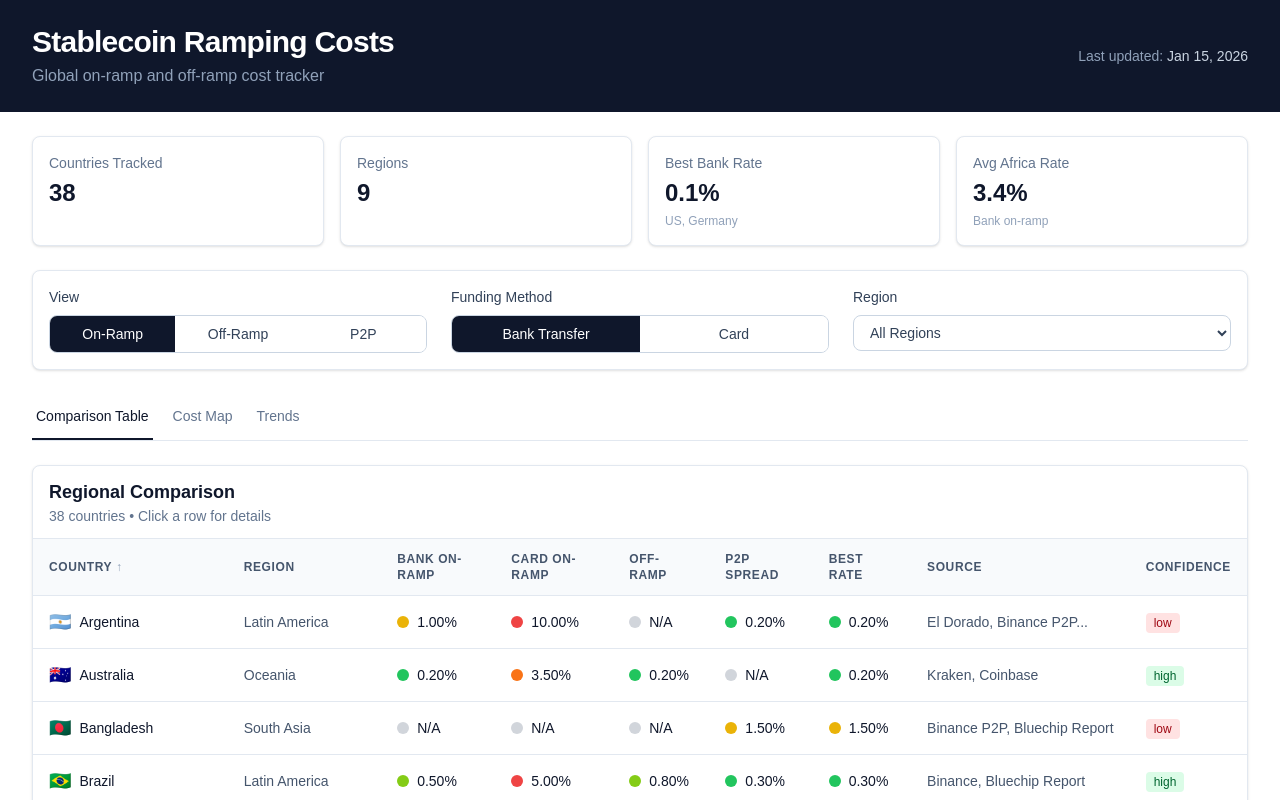
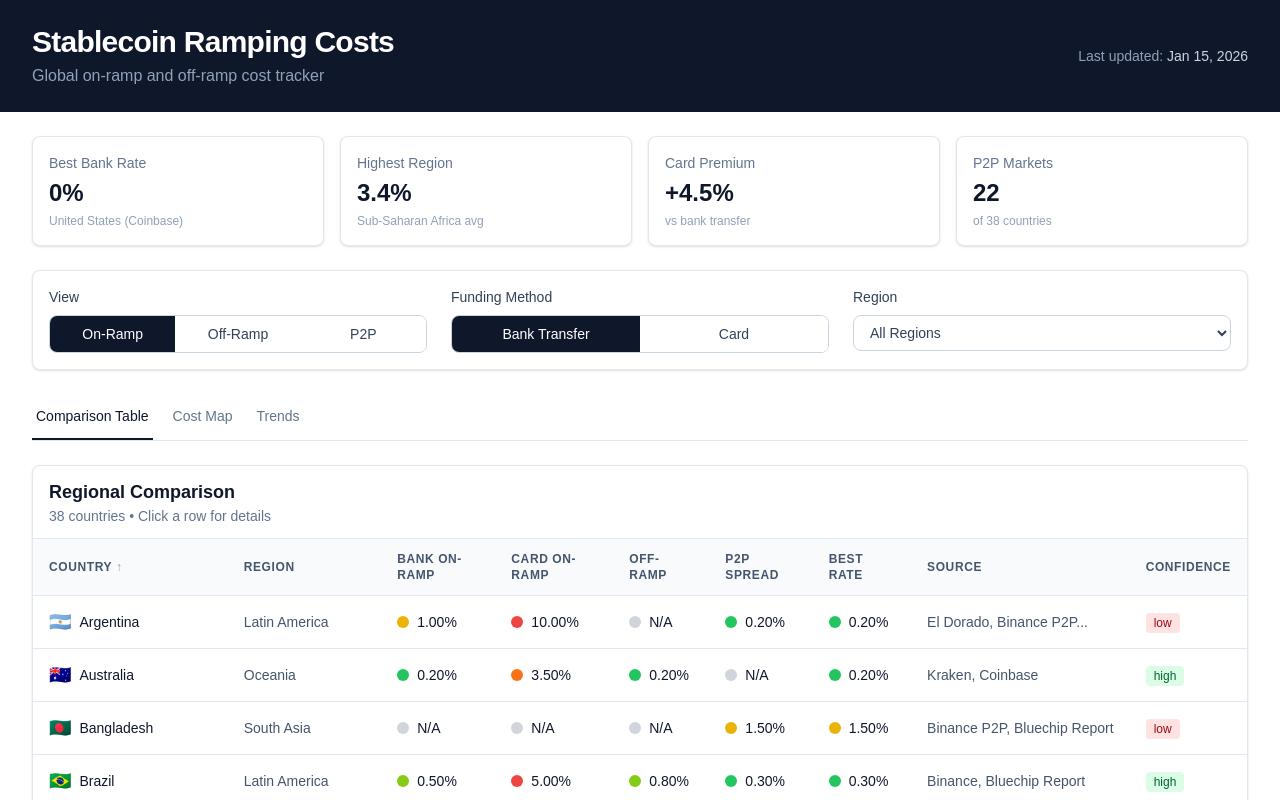
Before and after one commit to 0xSector/stablecoin-ramp-dashboard, a Next.js app: page / in a window 1280 px wide. Shown: the top 800 px of the page. Built offline with nearby package versions, Linux system fonts and the light colour scheme.

Commit message:
fix: US bank rate to 0% (Coinbase), improve stat cards

```diff
--- a/app/page.tsx
+++ b/app/page.tsx
@@ -40,22 +40,24 @@ export default function Home() {
         {/* Stats Summary */}
         <div className="grid grid-cols-2 sm:grid-cols-4 gap-4">
           <StatCard
-            label="Countries Tracked"
-            value={data.countries.length.toString()}
+            label="Best Bank Rate"
+            value="0%"
+            sublabel="United States (Coinbase)"
           />
           <StatCard
-            label="Regions"
-            value={data.regions.length.toString()}
+            label="Highest Region"
+            value={`${data.regions.find(r => r.region === "Sub-Saharan Africa")?.avgOnRampBank.toFixed(1)}%`}
+            sublabel="Sub-Saharan Africa avg"
           />
           <StatCard
-            label="Best Bank Rate"
-            value={`${Math.min(...data.countries.filter(c => c.onRamp.bank !== null).map(c => c.onRamp.bank!)).toFixed(1)}%`}
-            sublabel="US, Germany"
+            label="Card Premium"
+            value={`+${(data.regions.reduce((sum, r) => sum + r.avgOnRampCard, 0) / data.regions.length - data.regions.reduce((sum, r) => sum + r.avgOnRampBank, 0) / data.regions.length).toFixed(1)}%`}
+            sublabel="vs bank transfer"
           />
           <StatCard
-            label="Avg Africa Rate"
-            value={`${data.regions.find(r => r.region === "Sub-Saharan Africa")?.avgOnRampBank.toFixed(1)}%`}
-            sublabel="Bank on-ramp"
+            label="P2P Markets"
+            value={data.countries.filter(c => c.onRamp.p2p !== null).length.toString()}
+            sublabel={`of ${data.countries.length} countries`}
           />
         </div>
 
--- a/data/costs-current.json
+++ b/data/costs-current.json
@@ -10,10 +10,10 @@
       "countryCode": "US",
       "region": "North America",
       "currency": "USD",
-      "onRamp": { "bank": 0.1, "card": 3.5, "p2p": null },
-      "offRamp": { "bank": 0.1, "p2p": null },
+      "onRamp": { "bank": 0, "card": 3.5, "p2p": null },
+      "offRamp": { "bank": 0, "p2p": null },
       "fxSpread": { "vsMidMarket": 0.0, "currencyType": "G10" },
-      "sources": ["Coinbase", "Kraken"],
+      "sources": ["Coinbase"],
       "lastUpdated": "2026-01-15",
       "confidence": "high"
     },
@@ -465,9 +465,9 @@
   "regions": [
     {
       "region": "North America",
-      "avgOnRampBank": 0.15,
+      "avgOnRampBank": 0.1,
       "avgOnRampCard": 3.5,
-      "avgOffRamp": 0.15,
+      "avgOffRamp": 0.1,
       "avgP2PSpread": 0.0,
       "countries": ["US", "CA"]
     },
```
